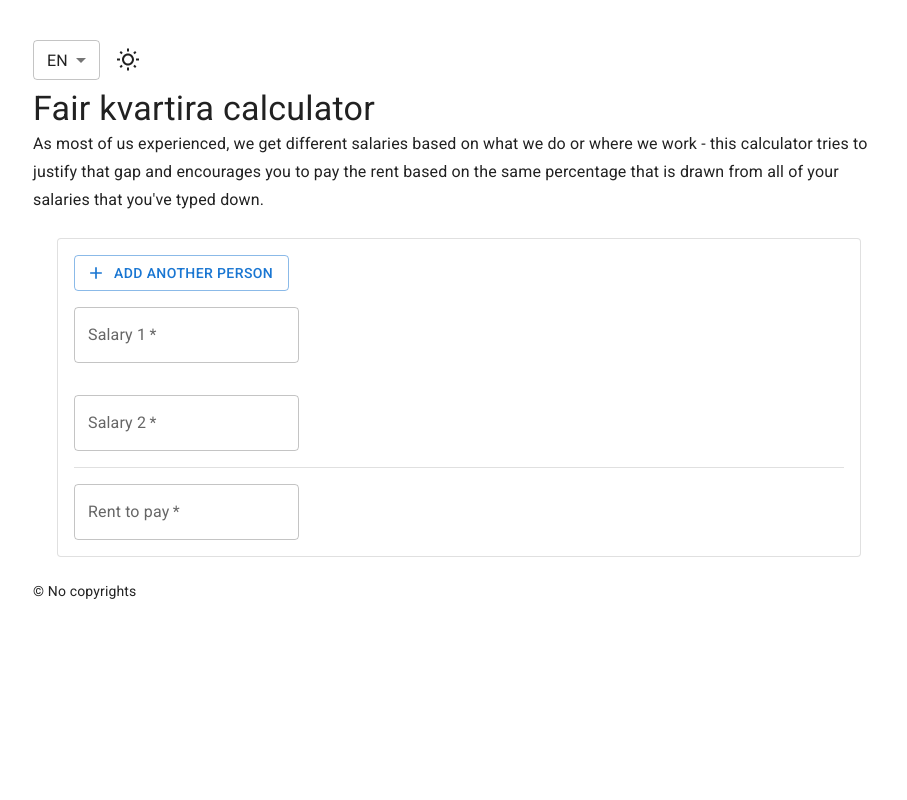
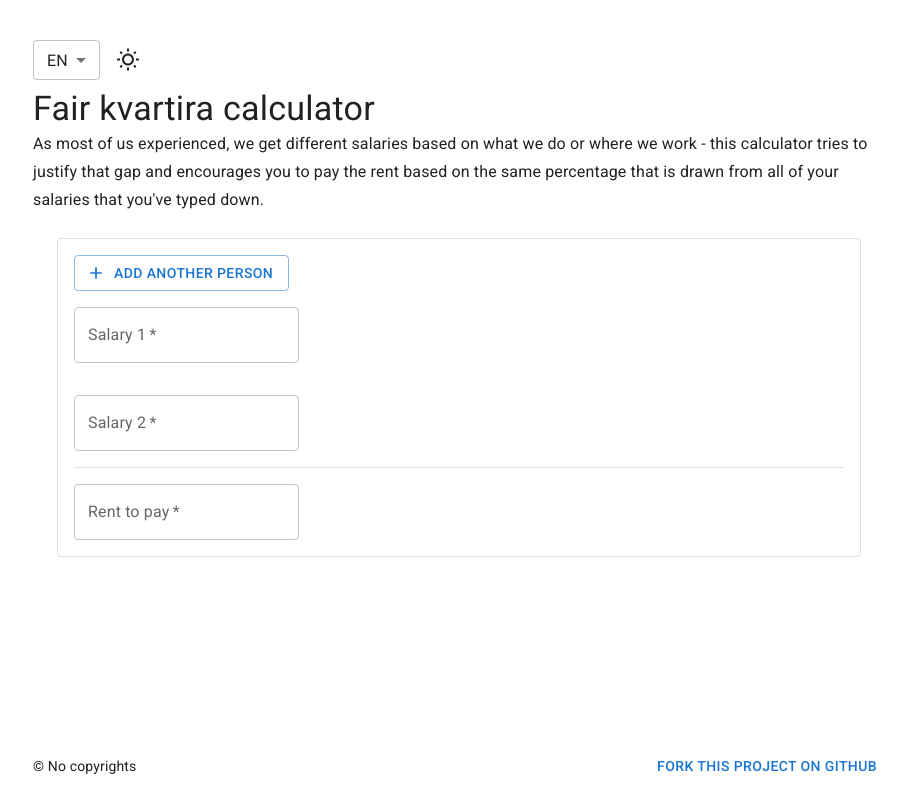
Before and after one commit to armandokun/fair-share, a React (Create React App) app: page / in a window 1280 px wide. Shown: the whole page, without its empty margins (181-1088 px from the left). Built offline with nearby package versions, Linux system fonts and the light colour scheme.

Commit message:
Make footer sticky

```diff
--- a/src/App.tsx
+++ b/src/App.tsx
@@ -7,7 +7,8 @@ function App() {
   const { t } = useTranslation();
 
   return (
-    <Container maxWidth="md" sx={{ mt: 5 }}>
+    <>
+      <Container maxWidth="md" sx={{ mt: 5, flex: "1 0 auto" }}>
         <Box sx={{ mb: 1 }}>
           <Stack direction="row" spacing={1}>
             <LanguageSelector />
@@ -17,8 +18,11 @@ function App() {
         <Typography variant="h4">{t("intro.title")}</Typography>
         <Typography variant="subtitle1">{t("intro.description")}</Typography>
         <Form />
+      </Container>
+      <Container maxWidth="md" sx={{ mt: 2, flexShrink: 0 }}>
         <Footer />
       </Container>
+    </>
   );
 }
 
--- a/src/components/Footer/Footer.tsx
+++ b/src/components/Footer/Footer.tsx
@@ -1,13 +1,24 @@
-import { Container, Typography } from "@mui/material";
+import { Button, Container, Stack, Typography } from "@mui/material";
 import { useTranslation } from "react-i18next";
 
 const Footer = () => {
   const { t } = useTranslation("translation", { keyPrefix: "footer" });
 
   return (
-    <Container disableGutters>
-      <Typography variant="body2">{t("copyright.title")}</Typography>
-    </Container>
+    <footer>
+      <Container disableGutters sx={{ mt: 2, mb: 2 }}>
+        <Stack
+          direction="row"
+          justifyContent="space-between"
+          alignItems="center"
+        >
+          <Typography variant="body2">{t("copyright.title")}</Typography>
+          <Button href="https://github.com/armandokun/fair-share/fork">
+            Fork this project on Github
+          </Button>
+        </Stack>
+      </Container>
+    </footer>
   );
 };
 
--- a/src/index.css
+++ b/src/index.css
@@ -1,5 +1,10 @@
+html, body {
+  height: 100%;
+}
+
 body {
   margin: 0;
+  padding: 0;
   font-family: -apple-system, BlinkMacSystemFont, 'Segoe UI', 'Roboto', 'Oxygen',
     'Ubuntu', 'Cantarell', 'Fira Sans', 'Droid Sans', 'Helvetica Neue',
     sans-serif;
@@ -7,6 +12,12 @@ body {
   -moz-osx-font-smoothing: grayscale;
 }
 
+#root {
+  display: flex;
+  flex-direction: column;
+  height: 100%;
+}
+
 code {
   font-family: source-code-pro, Menlo, Monaco, Consolas, 'Courier New',
     monospace;
```
Lines whose indentation alone changed are shown as unchanged.
